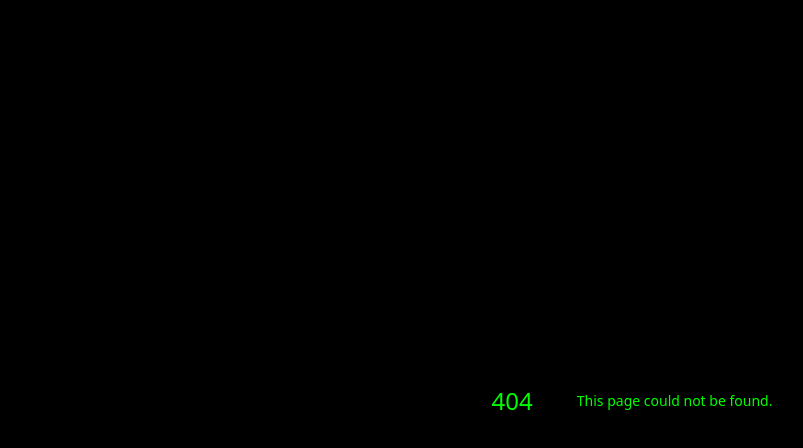
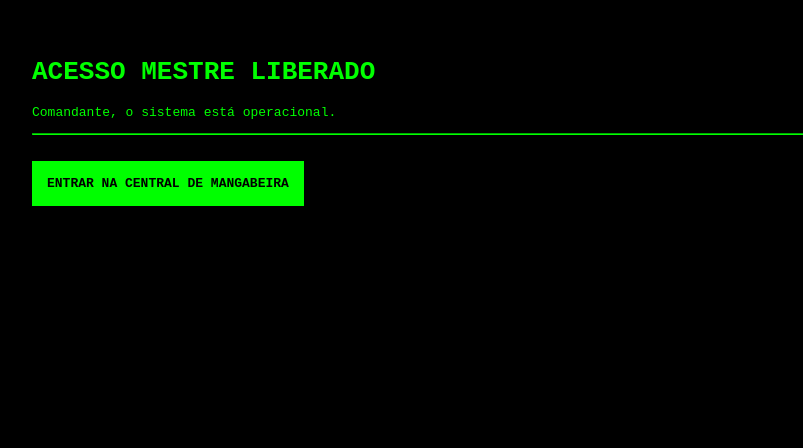
Before and after one commit to brempeedimento-byte/br-delivery-express, a Next.js app: page /login-ceo in a window 1280 px wide. Before the commit this address had no page. Shown: the top 448 px of the page, without its empty margins (8-811 px from the left). Built offline with nearby package versions, Linux system fonts and the light colour scheme.

Commit message:
ROTA DE EMERGENCIA: Bypass de cache

```diff
--- /dev/null
+++ b/src/app/login-ceo/page.tsx
@@ -0,0 +1,10 @@
+export default function LoginCeo() {
+  return (
+    <div style={{background:'#000', color:'#0f0', height:'100vh', padding:'40px', fontFamily:'monospace'}}>
+      <h1>ACESSO MESTRE LIBERADO</h1>
+      <p>Comandante, o sistema está operacional.</p>
+      <hr style={{borderColor:'#0f0'}} />
+      <a href="/admin/dashboard/teste-final" style={{background:'#0f0', color:'#000', padding:'15px', textDecoration:'none', fontWeight:'bold', display:'inline-block', marginTop:'20px'}}>ENTRAR NA CENTRAL DE MANGABEIRA</a>
+    </div>
+  )
+}
```
